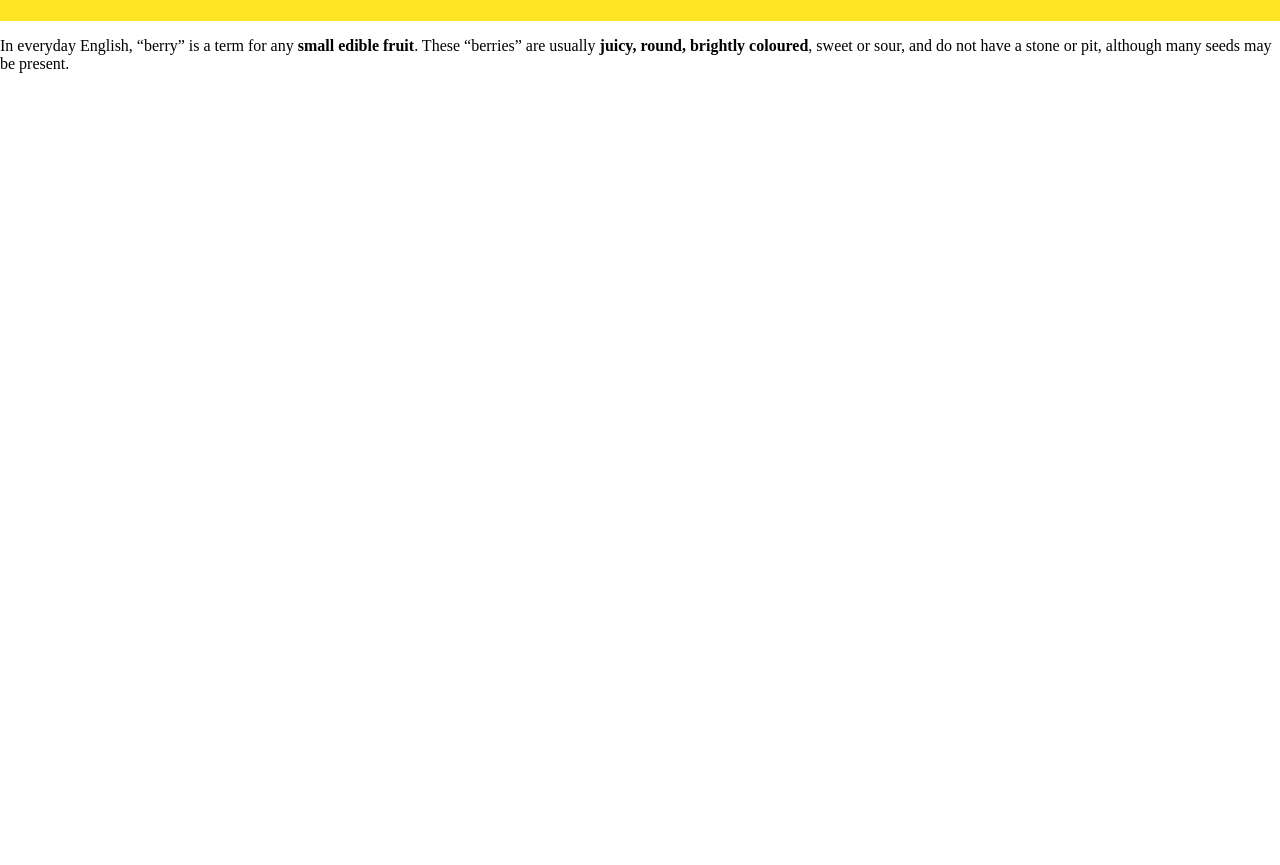
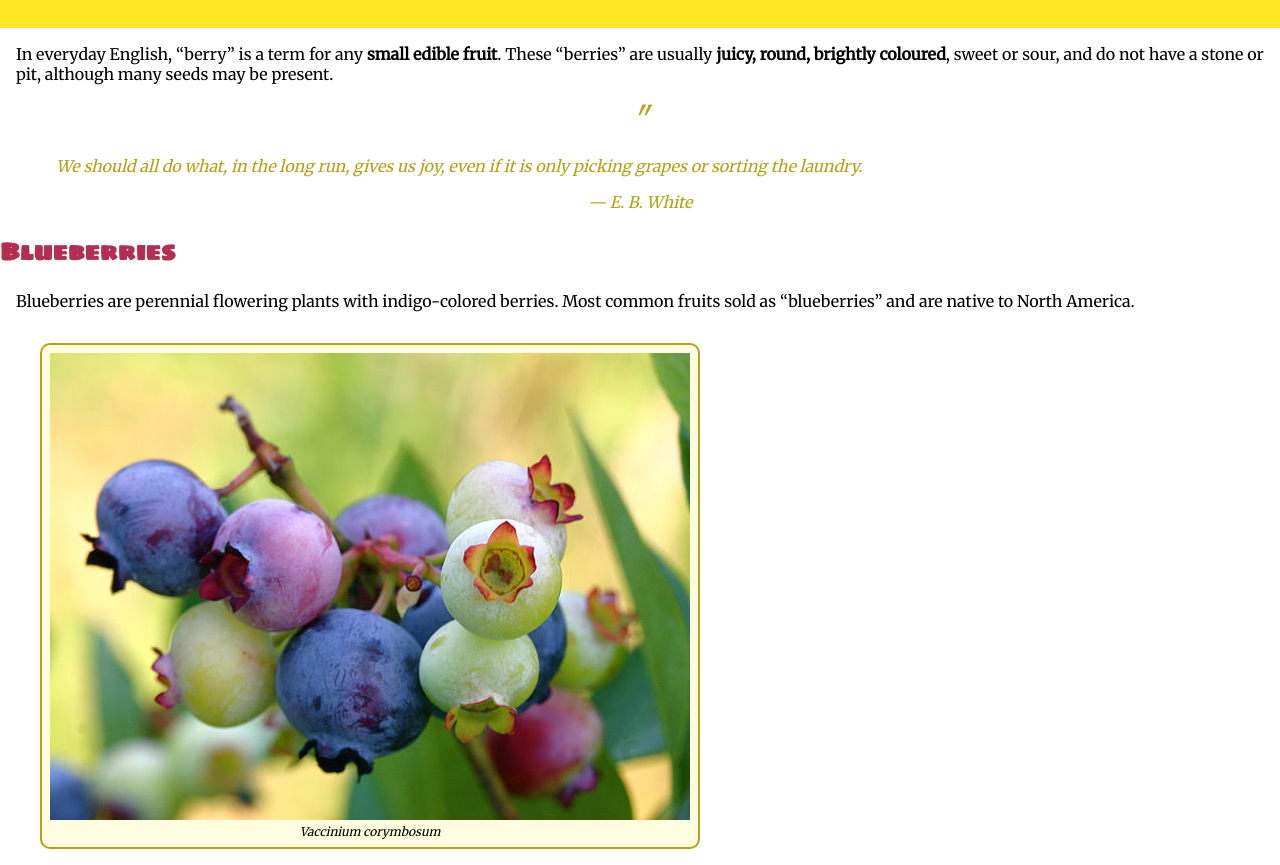
Before and after one commit to SarahTierney/dsn1674-project-1, a plain HTML site: page index.html in a window 1280 px wide. Shown: the part 148-1013 px from the top of the page. Before the commit the page ends 800 px from the top, so only its background shows below. Drawn offline with Linux system fonts and the light colour scheme.

Commit message:
Added quote and image

```diff
--- a/css/main.css
+++ b/css/main.css
@@ -14,6 +14,13 @@ h1 {
   color: #b32f52;
   text-align: center;
   margin: 0px;
+  font-size: 3rem;
+}
+
+h2 {
+  font-family: 'Sigmar One';
+  color: #b32f52;
+
 }
 
 body {
@@ -30,6 +37,10 @@ nav ol {
   margin: 1em;
 }
 
+nav li {
+  display: inline;
+}
+
 nav a {
   display: inline-block;
   padding: 0.5em;
@@ -39,6 +50,47 @@ nav a {
   text-decoration: none;
   border-radius: 5px;
   font-family: 'Merriweather';
-  display: inline;
+}
+
+nav a:hover {
+  background-color: #cc3865;
+}
+
+p {
+  font-family: 'Merriweather';
+  margin: 1em;
+}
+
+.quote {
+  color: #b2a215;
+  text-align: center;
+  font-size: 2rem;
+  display: block;
+}
+
+blockquote {
+  font-style: italic;
+  color: #b2a215;
+}
+
+cite {
+  text-align: center;
+  display: block;
+  font-family: 'Merriweather';
+}
+
+figcaption {
+  font-family: 'Merriweather';
+  text-align: center;
+  font-style: italic;
+  font-size: 0.75rem;
+}
+
+figure {
+  padding: 0.5em;
+  border: 2px solid #b2a215;
+  border-radius: 10px;
+  display: inline-block;
+  background-color: #fffce0;
 
 }
--- a/index.html
+++ b/index.html
@@ -24,3 +24,18 @@
     <p>
       In everyday English, <q>berry</q> is a term for any <b>small edible fruit</b>. These <q>berries</q> are usually <b>juicy, round, brightly coloured</b>, sweet or sour, and do not have a stone or pit, although many seeds may be present.
     </p>
+
+    <blockquote>
+      <p><span class="quote">"</span></p>
+      <p>We should all do what, in the long run, gives us joy, even if it is only picking grapes or sorting the laundry.</p>
+      <cite>— E. B. White</cite>
+    </blockquote>
+
+
+    <h2>Blueberries</h2>
+    <p>Blueberries are perennial flowering plants with indigo-colored berries. Most common fruits sold as “blueberries” and are native to North America.</p>
+
+    <figure>
+      <img src="images/blueberries.jpg" alt="Blueberries.">
+      <figcaption>Vaccinium corymbosum</figcaption>
+    </figure>
```
